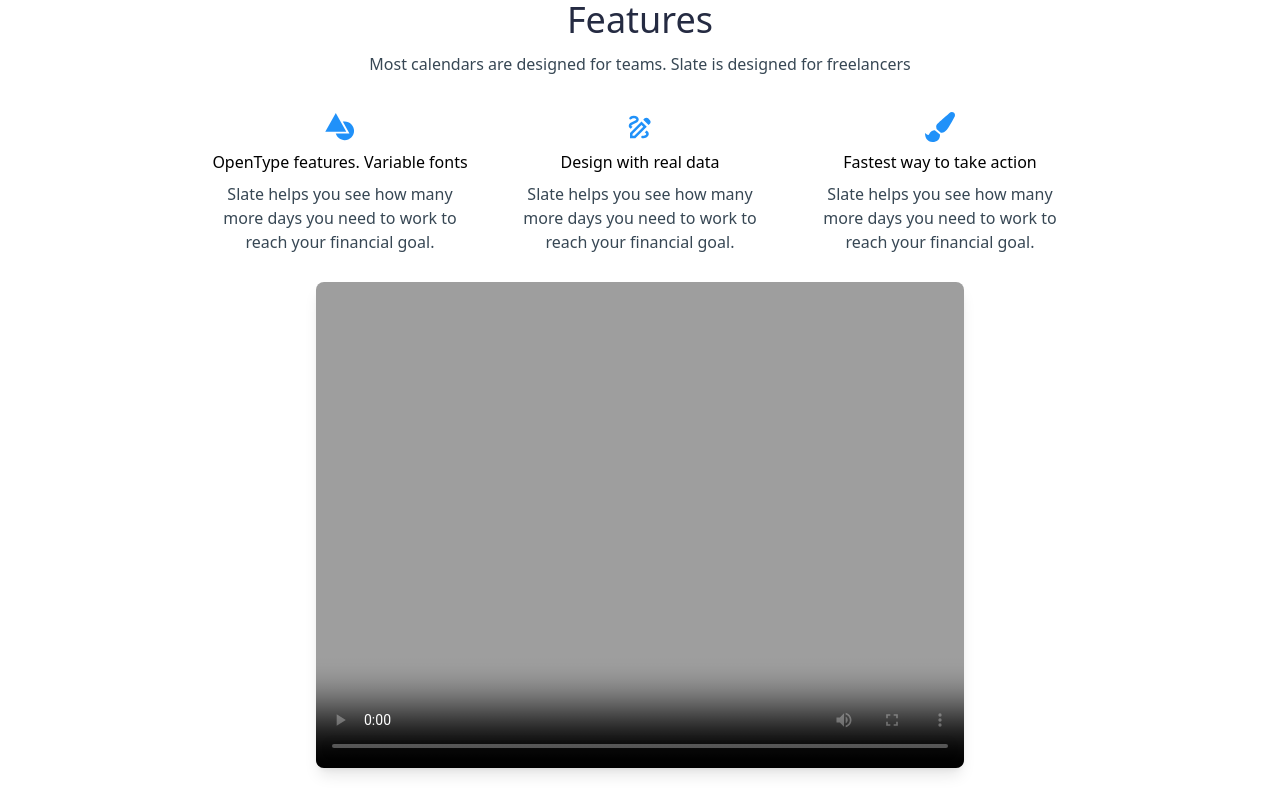
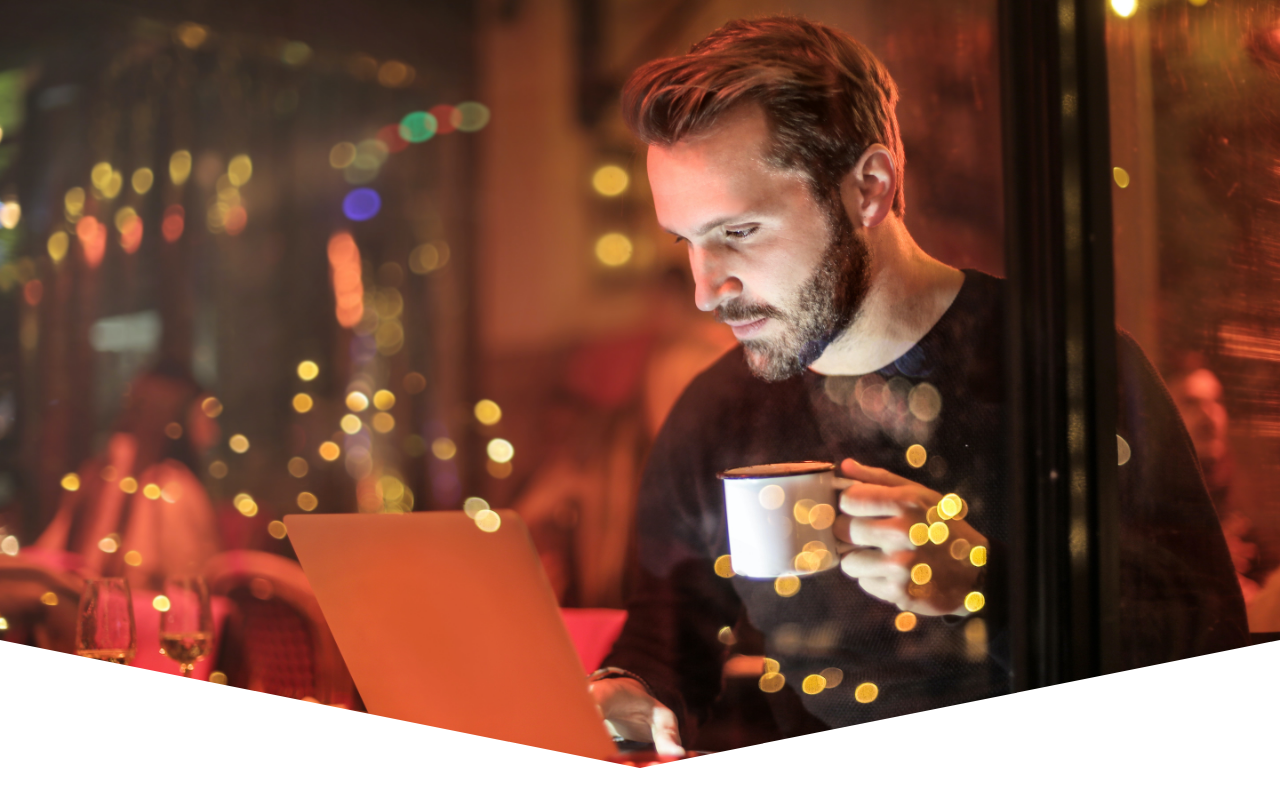
Before and after one commit to d-rocham/unal-uapa-prueba-tecnica, a React (Create React App) app: page / in a window 1280 px wide. Shown: the top 800 px of the page. Built offline with nearby package versions, Linux system fonts and the light colour scheme.

Commit message:
[Feature] Crea componente header, incorpora imagen y aplica clip

```diff
--- a/src/App.tsx
+++ b/src/App.tsx
@@ -1,10 +1,10 @@
 import React from 'react';
-import Footer from './components/Components';
-import Body from './components/body/Body';
+import { Header, Body, Footer } from './components/Components';
 
 function App() {
     return (
         <div className="App min-h-screen flex flex-col justify-between">
+            <Header />
             <Body />
             <Footer />
         </div>
--- a/src/components/Components.ts
+++ b/src/components/Components.ts
@@ -1,3 +1,5 @@
 import Footer from './footer/Footer';
+import Body from './body/Body';
+import Header from './header/Header';
 
-export default Footer;
+export { Header, Body, Footer };
--- /dev/null
+++ b/src/components/header/Header.tsx
@@ -0,0 +1,9 @@
+import React from 'react';
+
+const heroImage = require('../../assets/hero.jpg');
+
+function Header() {
+    return <img src={heroImage} alt="" className="clip w-full" />;
+}
+
+export default Header;
```
Also changed, not shown: src/assets/hero.jpg (added).
